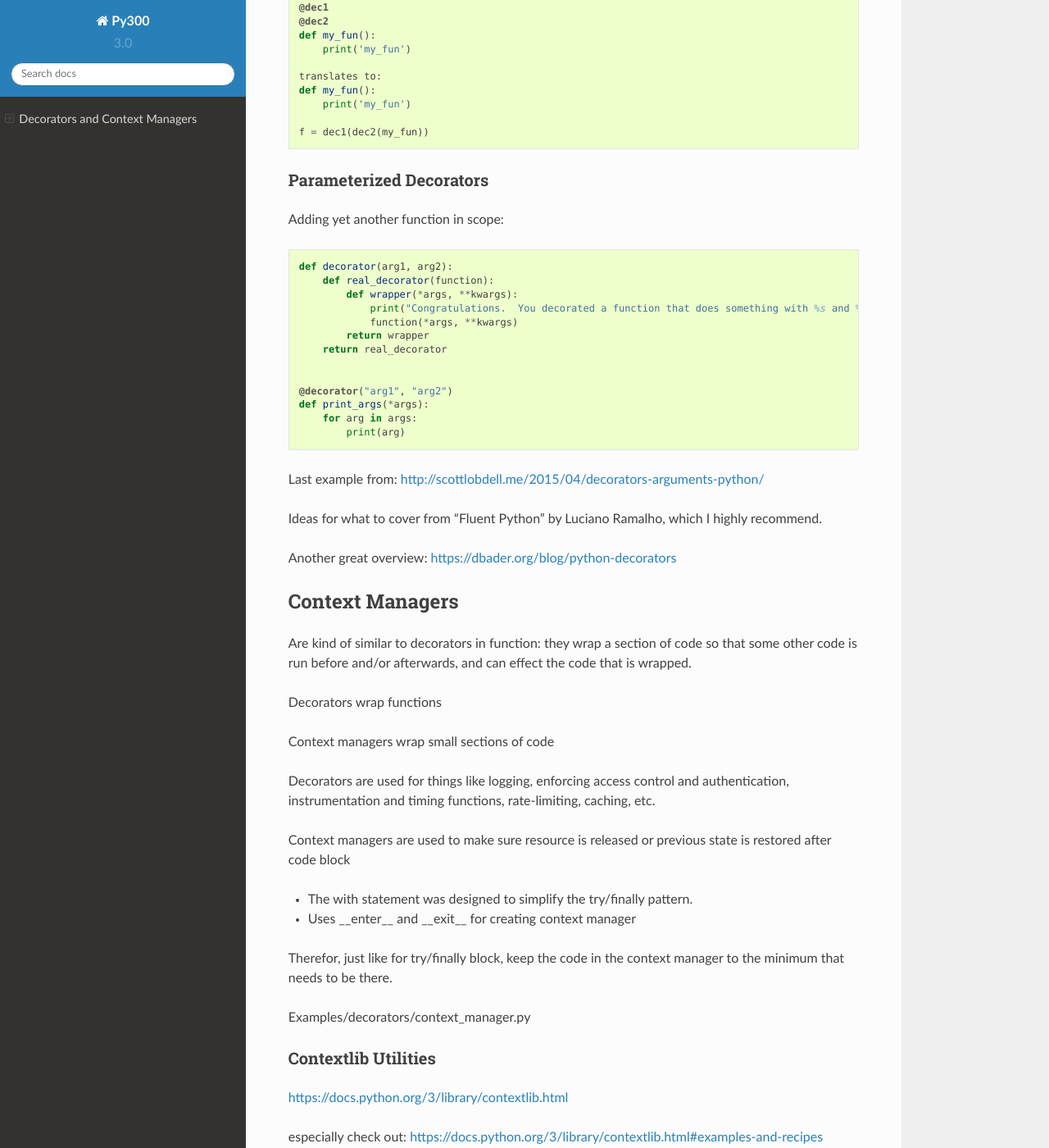
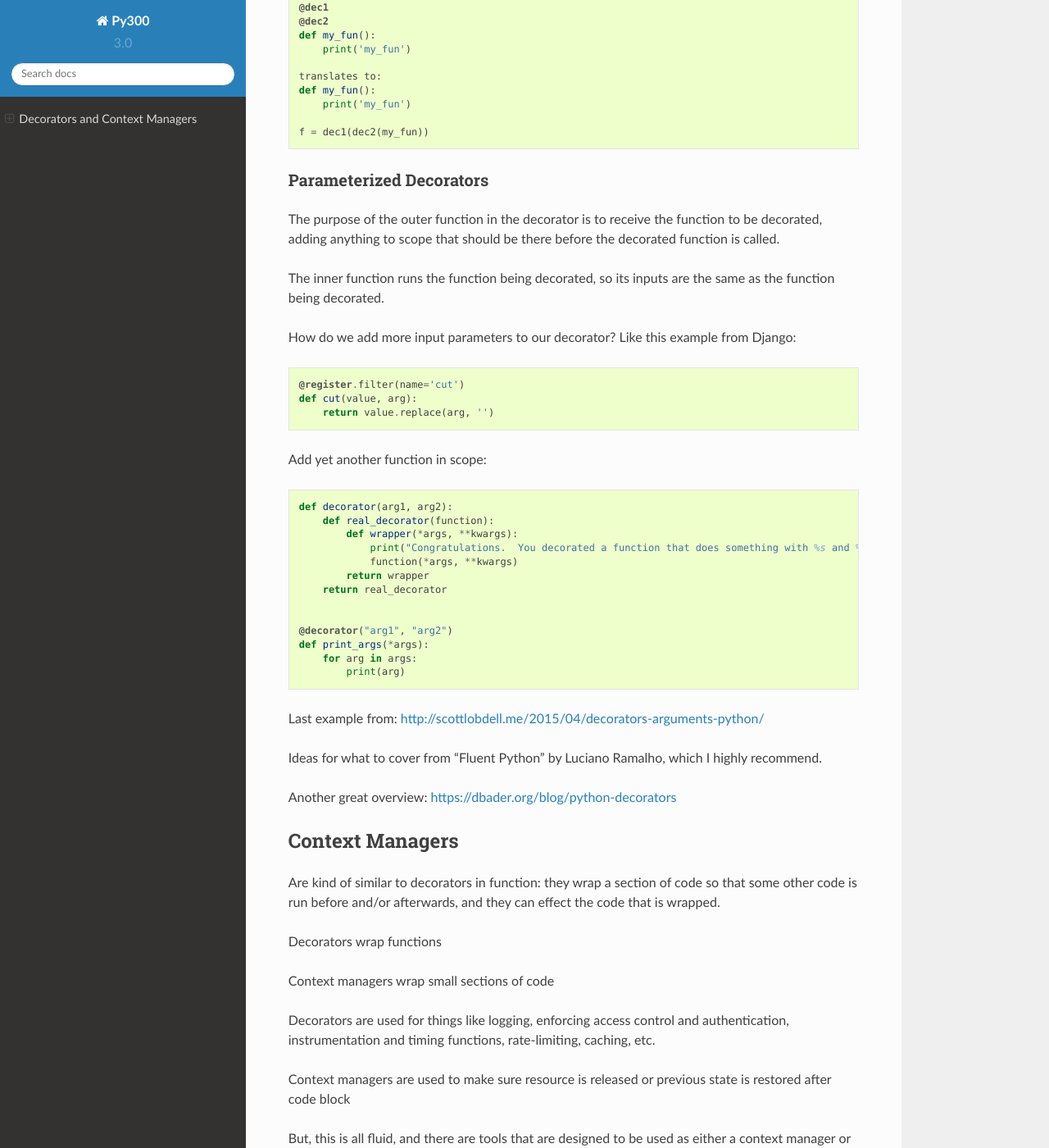
Before and after one commit to UWPCE-PythonCert/Py300, a Sphinx documentation site: the page built from source/decorators_contextmanagers.rst, in a window 1280 px wide and 1400 px high, scrolled down 3093 px. Shown: the whole window at 82% size. Built offline with Sphinx 7.4.7 and the Read the Docs theme 2.0.0, drawn with Linux system fonts in a browser that asks for light colours; some of the changed text lies outside the part shown.

Commit message:
more editing

```diff
--- a/source/decorators_contextmanagers.rst
+++ b/source/decorators_contextmanagers.rst
@@ -188,7 +188,23 @@ Stacked Decorators
 Parameterized Decorators
 ------------------------
 
-Adding yet another function in scope:
+The purpose of the outer function in the decorator is to receive the function to be decorated, adding
+anything to scope that should be there before the decorated function is called.
+
+The inner function runs the function being decorated, so its inputs are the same as the function being
+decorated.
+
+How do we add more input parameters to our decorator? Like this example from Django:
+
+
+.. code-block:: python
+
+   @register.filter(name='cut')
+   def cut(value, arg):
+       return value.replace(arg, '')
+
+
+Add yet another function in scope:
 
 .. code-block:: python
 
@@ -216,7 +232,7 @@ Another great overview: https://dbader.org/blog/python-decorators
 Context Managers
 ****************
 
-Are kind of similar to decorators in function: they wrap a section of code so that some other code is run before and/or afterwards, and can effect the code that is wrapped.
+Are kind of similar to decorators in function: they wrap a section of code so that some other code is run before and/or afterwards, and they can effect the code that is wrapped.
 
 Decorators wrap functions
 
@@ -226,10 +242,15 @@ Decorators are used for things like logging, enforcing access control and authen
 
 Context managers are used to make sure resource is released or previous state is restored after code block
 
+But, this is all fluid, and there are tools that are designed to be used as either a context manager or a decorator.
+
+https://docs.python.org/3/library/unittest.mock.html#unittest.mock.patch
+
+
 - The with statement was designed to simplify the try/finally pattern.
 - Uses __enter__ and __exit__ for creating context manager
 
-Therefor, just like for try/finally block, keep the code in the context manager to the minimum that needs to be there.
+Therefor, just like for a try/finally block, keep the code in the context manager to the minimum that needs to be there.
 
 Examples/decorators/context_manager.py
 
```
